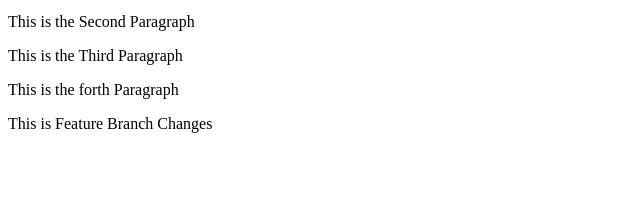
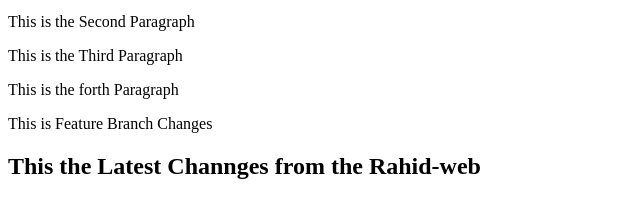
Before and after one commit to Rahid-3/my-project, a plain HTML site: page index.html in a window 1280 px wide. Shown: the part 101-318 px from the top of the page, without its empty margins (0-640 px from the left). Drawn offline with Linux system fonts and the light colour scheme.

Commit message:
Rahid web-dev commit

```diff
--- a/index.html
+++ b/index.html
@@ -11,5 +11,6 @@
 <p>This is the Third Paragraph</p>
 <p>This is the forth Paragraph</p>
 <p>This is Feature Branch Changes</p>
+<h2>This the Latest Channges from the Rahid-web</h2>
 </body>
 </html>
```
